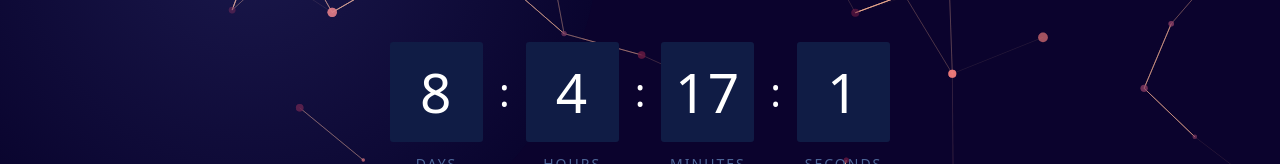
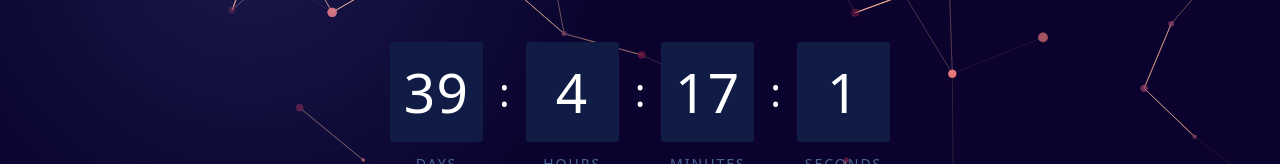
Before and after one commit to Onihani/crypthority-cooming-soon, a Next.js app: page / in a window 1280 px wide. Shown: the part 321-485 px from the top of the page. Built offline with nearby package versions, Linux system fonts and the light colour scheme.

Commit message:
changed date initialization format

```diff
--- a/pages/index.js
+++ b/pages/index.js
@@ -7,7 +7,7 @@ import { FaInstagram, FaTwitter, FaYoutube, FaTiktok } from "react-icons/fa";
 import { getTimeRemaining } from "../src/helpers";
 
 function Home() {
-  const launchDate = new Date("01-25-2022");
+  const launchDate = new Date(2022, 1, 25);
   const initialDate = getTimeRemaining(launchDate);
 
   const daysRef = useRef();
```
